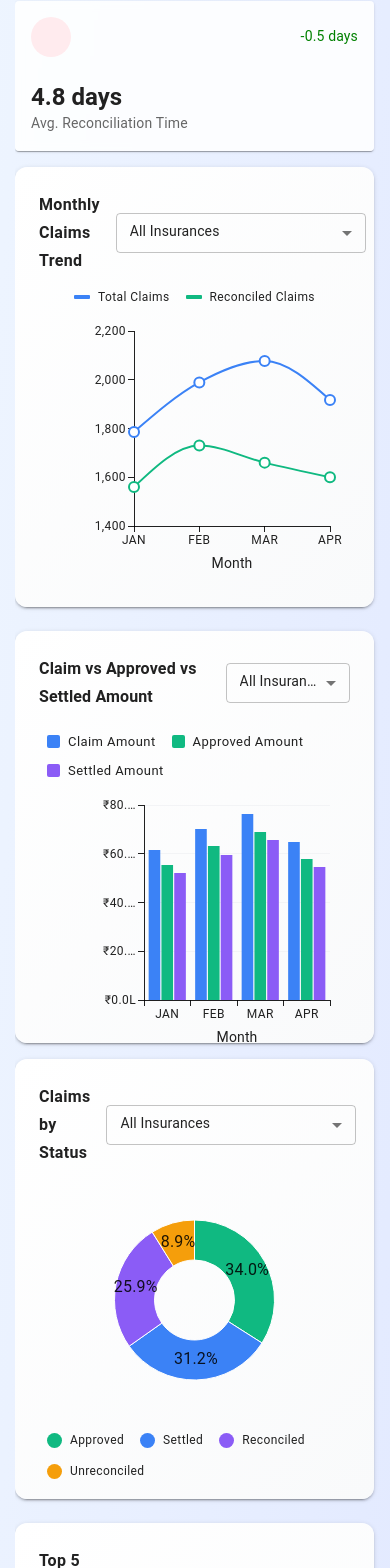
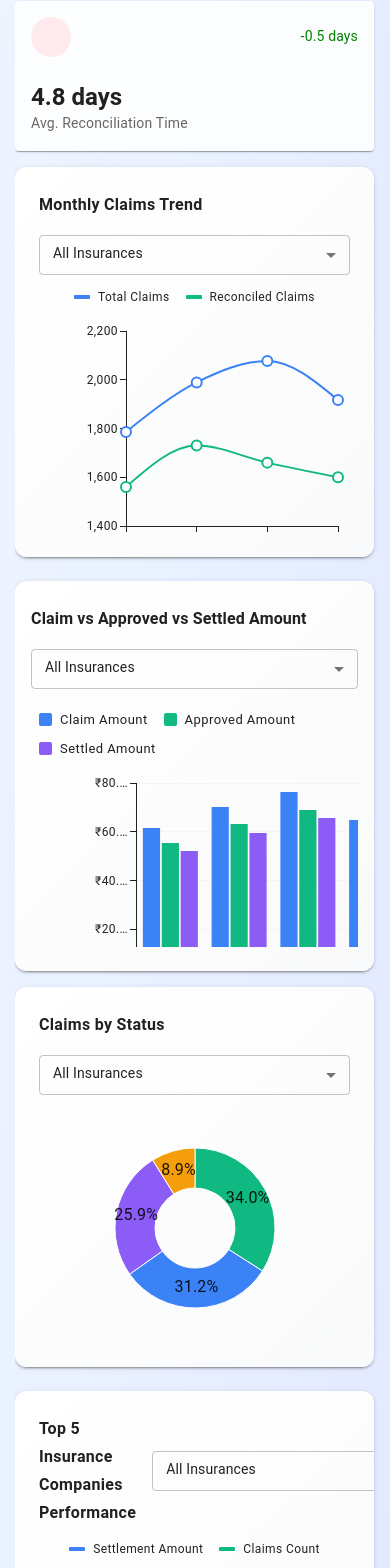
Before and after one commit to lavanyayarlagadda/Clamis_Traking, a React (Vite) app in the folder claims/: page /dashboard in a window 390 px wide. Shown: the part 954-2522 px from the top of the page. Built offline with nearby package versions, Linux system fonts and the light colour scheme; some icons are missing.

Commit message:
responsive charts-monthly claim, claim vs approved vs settled amount, clamin by status

```diff
--- a/claims/src/pages/Dashboard/ClaimsAmountChart.tsx
+++ b/claims/src/pages/Dashboard/ClaimsAmountChart.tsx
@@ -8,7 +8,7 @@ import {
   Stack,
 } from '@mui/material';
 import { BarChart } from '@mui/x-charts/BarChart';
-import MultiSelect from '../../components/reusable/MultiSelect';
+import MultiSelect from '../../Components/reusable/MultiSelect';
 
 const insuranceCompanies = [
   'NTR Vaidyaseva',
@@ -135,11 +135,17 @@ const ClaimAmountChart: React.FC = () => {
     >
       <CardHeader
         title={
-          <Stack direction="row" justifyContent="space-between" alignItems="center" width="100%">
+          <Stack
+            direction={{ xs: 'column', sm: 'row' }}
+            justifyContent="space-between"
+            alignItems={{ xs: 'flex-start', sm: 'center' }}
+            spacing={2}
+            width="100%"
+          >
             <Typography variant="subtitle1" fontWeight={600} color="text.primary">
               Claim vs Approved vs Settled Amount
             </Typography>
-            <Box sx={{ width: '40%' }}>
+            <Box sx={{ width: { xs: '100%', sm: '40%' } }}>
               <MultiSelect
                 options={insuranceCompanies}
                 selected={selectedCompanies}
@@ -151,10 +157,17 @@ const ClaimAmountChart: React.FC = () => {
             </Box>
           </Stack>
         }
-        sx={{ px: 3, pt: 3, pb: 0 }}
+        sx={{ px: { xs: 2, sm: 3 }, pt: 3, pb: 0 }}
       />
-      <CardContent sx={{ px: 3, pt: 1, pb: 3 }}>
-        <Box height={300}>
+      <CardContent sx={{ px: { xs: 2, sm: 3 }, pt: 1, pb: 3 }}>
+        <Box sx={{ overflowX: 'auto', width: '100%' }}>
+          <Box
+            sx={{
+              minWidth: `${months.length * 100}px`,
+              width: '100%',
+              height: { xs: 250, sm: 300, md: 350 },
+            }}
+          >
             <BarChart
               height={300}
               xAxis={[{
@@ -204,6 +217,7 @@ const ClaimAmountChart: React.FC = () => {
               }}
             />
           </Box>
+        </Box>
       </CardContent>
     </Card>
   );
--- a/claims/src/pages/Dashboard/ClaimsByStatus.tsx
+++ b/claims/src/pages/Dashboard/ClaimsByStatus.tsx
@@ -11,7 +11,7 @@ import {
   useTheme,
 } from '@mui/material';
 import { PieChart } from '@mui/x-charts/PieChart';
-import MultiSelect from '../../components/reusable/MultiSelect';
+import MultiSelect from '../../Components/reusable/MultiSelect';
 
 const insuranceCompanies = [
   'NTR Vaidyaseva',
@@ -121,9 +121,9 @@ const ClaimsByStatus: React.FC = () => {
       <CardHeader
         title={
           <Stack
-            direction="row"
+             direction={{ xs: 'column', sm: 'row' }}
             justifyContent="space-between"
-            alignItems="center"
+             alignItems={{ xs: 'flex-start', sm: 'center' }}
             spacing={2}
           >
             <Typography
@@ -136,12 +136,13 @@ const ClaimsByStatus: React.FC = () => {
             >
               Claims by Status
             </Typography>
-            <Box sx={{ minWidth: 250 }}>
+            <Box  sx={{ width: { xs: '100%', sm: 250 } }}>
               <MultiSelect
                 options={insuranceCompanies}
                 selected={selectedCompanies}
                 onChange={handleCompanyChange}
-                width={250}
+                // width={250}
+                width="100%"
                 includeAllOption
                 placeholder="Select insurance companies"
               />
@@ -150,8 +151,25 @@ const ClaimsByStatus: React.FC = () => {
         }
         sx={{ px: 3, pt: 3, pb: 0 }}
       />
-      <CardContent sx={{ px: 3, pt: 1, pb: 3 }}>
-        <Box height={300}>
+      <CardContent
+      sx={{ px: { xs: 2, sm: 3 }, pt: 1, pb: 3 }}
+      // sx={{ px: 3, pt: 1, pb: 3 }}
+      >
+        <Box
+          sx={{
+            width: '100%',
+            overflowX: 'auto',
+            display: 'flex',
+            justifyContent: 'center',
+          }}
+        >
+          <Box
+            sx={{
+              minWidth: 320,
+              width: { xs: 320, sm: 400, md: 450 },
+              height: { xs: 240, sm: 280, md: 300 },
+            }}
+          >
             <PieChart
               series={[
                 {
@@ -171,22 +189,17 @@ const ClaimsByStatus: React.FC = () => {
               }}
               height={250}
               sx={{
-              '.MuiChartsAxis-tickLabel': {
-                fontSize: 12,
-                fill: '#4b5563',
-              },
                 '.MuiChartsLegend-series text': {
                   fontSize: 13,
                 },
-              '.MuiChartsAxis-line': {
-                stroke: '#e5e7eb',
-              },
-              '.MuiChartsGrid-line': {
-                stroke: '#f3f4f6',
+                '.MuiChartsArcLabel-root': {
+                  fontSize: 11,
                 },
               }}
             />
           </Box>
+        </Box>
+
       </CardContent>
     </Card>
   );
--- a/claims/src/pages/Dashboard/InsurancePerformance.tsx
+++ b/claims/src/pages/Dashboard/InsurancePerformance.tsx
@@ -12,7 +12,7 @@ import {
   Tooltip,
 } from '@mui/material';
 import { LineChart } from '@mui/x-charts/LineChart';
-import MultiSelect from '../../components/reusable/MultiSelect';
+import MultiSelect from '../../Components/reusable/MultiSelect';
 
 const insuranceCompanies = [
   'NTR Vaidyaseva',
--- a/claims/src/pages/Dashboard/MonthlyClaims.tsx
+++ b/claims/src/pages/Dashboard/MonthlyClaims.tsx
@@ -9,7 +9,7 @@ import {
   useTheme,
 } from '@mui/material';
 import { LineChart } from '@mui/x-charts/LineChart';
-import MultiSelect from '../../components/reusable/MultiSelect';
+import MultiSelect from '../../Components/reusable/MultiSelect';
 
 const insuranceCompanies = [
   'NTR Vaidyaseva',
@@ -128,16 +128,20 @@ const MonthlyClaimsTrend: React.FC = () => {
     >
       <CardHeader
         title={
-          <Stack direction="row" justifyContent="space-between" alignItems="center" spacing={2}>
+          <
+            Stack direction={{ xs: 'column', sm: 'row' }}
+            justifyContent="space-between"
+            alignItems={{ xs: 'flex-start', sm: 'center' }}
+            spacing={2}>
             <Typography variant="subtitle1" fontWeight={600} sx={{ color: theme.palette.text.primary, letterSpacing: 0.3 }}>
               Monthly Claims Trend
             </Typography>
-            <Box sx={{ minWidth: 250 }}>
+            <Box sx={{ width: { xs: '100%', sm: 250 } }}>
               <MultiSelect
                 options={insuranceCompanies}
                 selected={selectedCompanies}
                 onChange={handleCompanyChange}
-                width={250}
+                width="100%"
                 includeAllOption={true}
                 placeholder="Select insurance companies"
               />
@@ -147,8 +151,15 @@ const MonthlyClaimsTrend: React.FC = () => {
         sx={{ px: 3, pt: 3, pb: 0 }}
       />
 
-      <CardContent sx={{ px: 3, pt: 1, pb: 3 }}>
-        <Box height={300}>
+      <CardContent sx={{ px: { xs: 2, sm: 3 }, pt: 1, pb: 3 }}>
+        <Box sx={{ overflowX: 'auto', width: '100%' }}>
+          <Box
+            sx={{
+              minWidth: `${months.length * 80}px`,
+              width: '100%',
+              height: { xs: 250, sm: 300, md: 350 }
+            }}
+          >
             <LineChart
               xAxis={[{ id: 'months', data: months, scaleType: 'point', label: 'Month' }]}
               series={[
@@ -184,6 +195,7 @@ const MonthlyClaimsTrend: React.FC = () => {
               }}
             />
           </Box>
+        </Box>
       </CardContent>
     </Card>
   );
```
Also changed, not shown: claims/src/pages/Reconciled/ReconciledPage.tsx (+4 -4 lines), claims/src/pages/claims/Claims.tsx (+4 -4 lines). Lines whose indentation alone changed are shown as unchanged.
